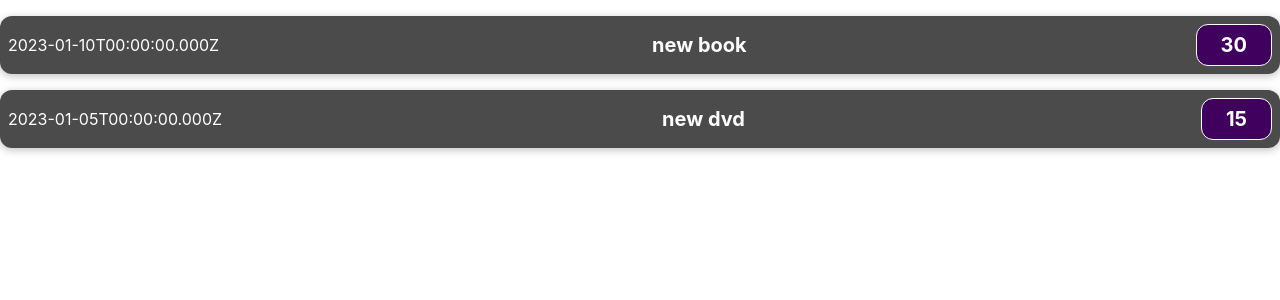
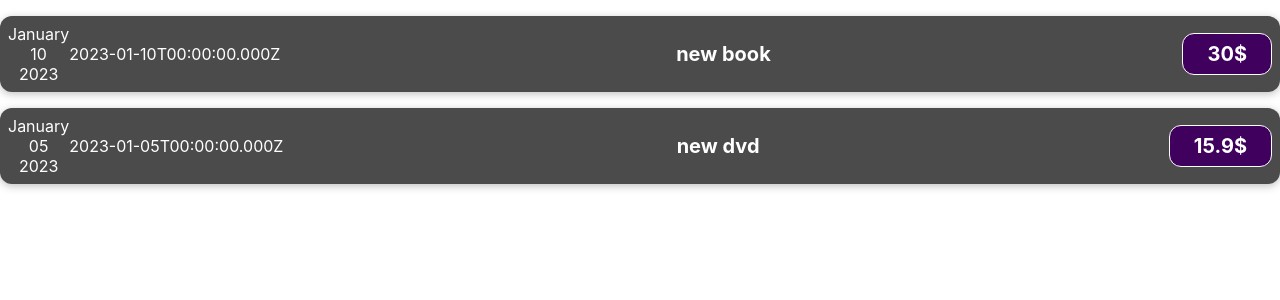
Before and after one commit to ragnar1n/react_expenses, a React (Create React App) app: page / in a window 1280 px wide. Shown: the top 300 px of the page. Built offline with nearby package versions, Linux system fonts and the light colour scheme.

Commit message:
Use js logic in component

```diff
--- a/src/App.js
+++ b/src/App.js
@@ -14,7 +14,7 @@
         {
             date: new Date(2023,0,5),
             title:'new dvd',
-            price:15
+            price:15.90
         }
     ]
 
--- a/src/components/ExpenseItem.js
+++ b/src/components/ExpenseItem.js
@@ -1,13 +1,23 @@
 import './ExpenseItem.css'
 
 function ExpenseItem(props){
+    const month=props.expenseData.date.toLocaleString('en-US',{month:'long'})
+    const day=props.expenseData.date.toLocaleString('en-US',{day:'2-digit'})
+    const year=props.expenseData.date.getFullYear()
+
     return (
         <div className='expense-item'>
+            <div>
+                <div>{month}</div>
+                <div>{day}</div>
+                <div>{year}</div>
+            </div>
+
             <div>{props.expenseData.date.toISOString()}</div>
             <div className='expense-item__description'>
                 <h2>{props.expenseData.title}</h2>
                 <div className='expense-item__price'>
-                    <div>{props.expenseData.price}</div>
+                    <div>{props.expenseData.price}$</div>
                 </div>
             </div>
 
```
